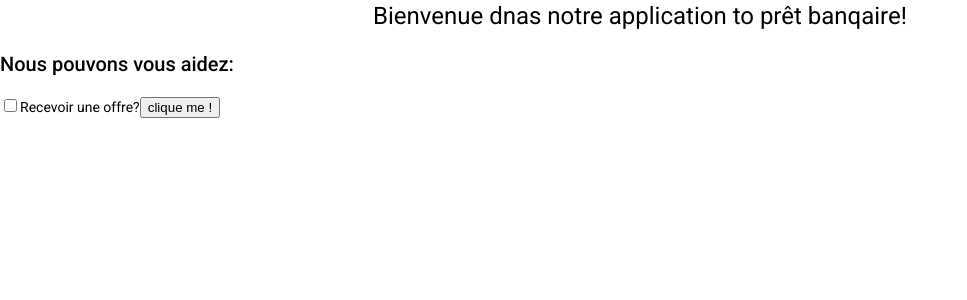
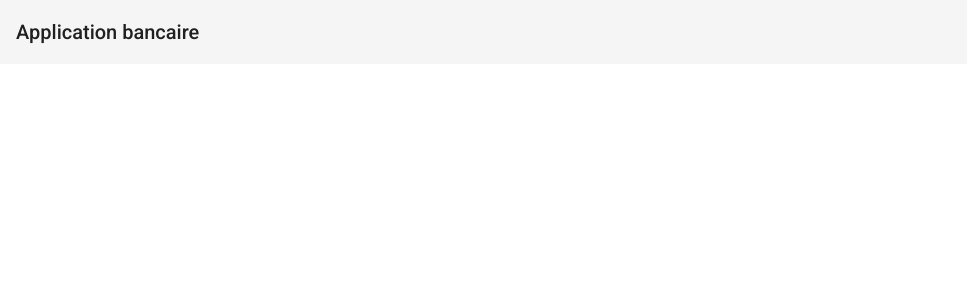
Before and after one commit to AlfredNico/banque, an Angular app: page / in a window 1280 px wide. Shown: the top 300 px of the page, without its empty margins (0-967 px from the left). Built offline with nearby package versions, Linux system fonts and the light colour scheme.

Commit message:
debut dev

```diff
--- a/src/app/app-routing.module.ts
+++ b/src/app/app-routing.module.ts
@@ -2,7 +2,10 @@ import { NgModule } from '@angular/core';
 import { Routes, RouterModule } from '@angular/router';
 
 
-const routes: Routes = [];
+const routes: Routes = [
+  { path: '', loadChildren: () => import('./public/public.module').then(m => m.PublicModule)  },
+  { path: '', redirectTo: '', pathMatch: 'full' },
+];
 
 @NgModule({
   imports: [RouterModule.forRoot(routes)],
--- a/src/app/app.component.ts
+++ b/src/app/app.component.ts
@@ -2,21 +2,10 @@ import { Component } from '@angular/core';
 
 @Component({
   selector: 'app-root',
-  template: `
-    <!--The content below is only a placeholder and can be replaced.-->
-    <div style="text-align:center" class="content">
-      <h1>
-        Bienvenue dnas notre application to {{title}}!
-      </h1>
-    </div>
-    <h2>Nous pouvons vous aidez: </h2>
-    <input type="checkbox">
-    <label>Recevoir une offre?</label>
-    <button aria-label="screen reader only label">clique me !</button>
-    <router-outlet></router-outlet>
-  `,
-  styles: []
+  template: `<router-outlet></router-outlet>`,
+  styles: [`
+    background: red
+  `],
 })
 export class AppComponent {
-  title = 'prêt banqaire';
 }
--- a/src/app/app.module.ts
+++ b/src/app/app.module.ts
@@ -8,7 +8,6 @@ import { BrowserAnimationsModule } from '@angular/platform-browser/animations';
 @NgModule({
   declarations: [
     AppComponent,
-    // AddUserComponent
   ],
   imports: [
     BrowserModule,
--- /dev/null
+++ b/src/app/public/components/layout/layout.component.ts
@@ -0,0 +1,16 @@
+import { Component, OnInit } from "@angular/core";
+
+@Component({
+  selector: "app-layout",
+  template: `
+    <mat-toolbar>
+      <span>Application bancaire</span>
+    </mat-toolbar>
+  `,
+  styles: [],
+})
+export class LayoutComponent implements OnInit {
+  constructor() {}
+
+  ngOnInit(): void {}
+}
```
Also changed, not shown: src/app/public/public-shared.module.ts (added, +13 -0 lines), src/app/public/public.module.ts (added, +17 -0 lines).
